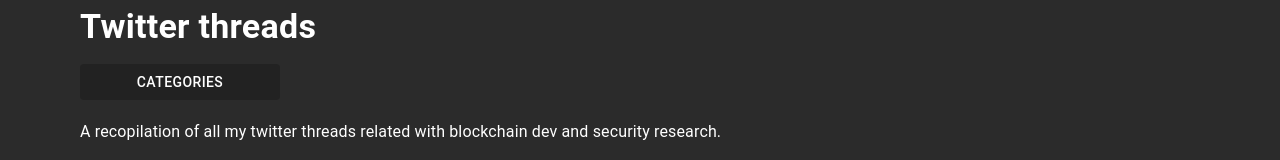
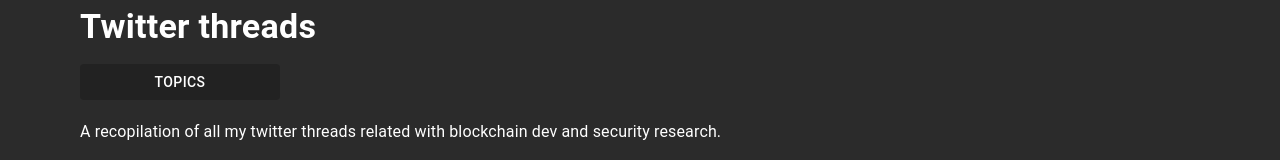
Before and after one commit to JMariadlcs/devscrooge.com, a React (Create React App) app: page /threads in a window 1280 px wide. Shown: the part 154-314 px from the top of the page. Built offline with nearby package versions, Linux system fonts and the light colour scheme.

Commit message:
change topics lettering

```diff
--- a/src/components/Threadsv2.js
+++ b/src/components/Threadsv2.js
@@ -145,7 +145,7 @@
                         Twitter threads
                     </TitleTypography>
                     <Button className={classes.categoryButton} color="inherit" onClick={handleDrawerOpen}>
-                        Categories
+                        Topics
                     </Button>
                     <Typography fontSize="20px" className="subphrase">A recopilation of all my twitter threads related with blockchain dev and security research.</Typography>
                 </TitleBox>
```
